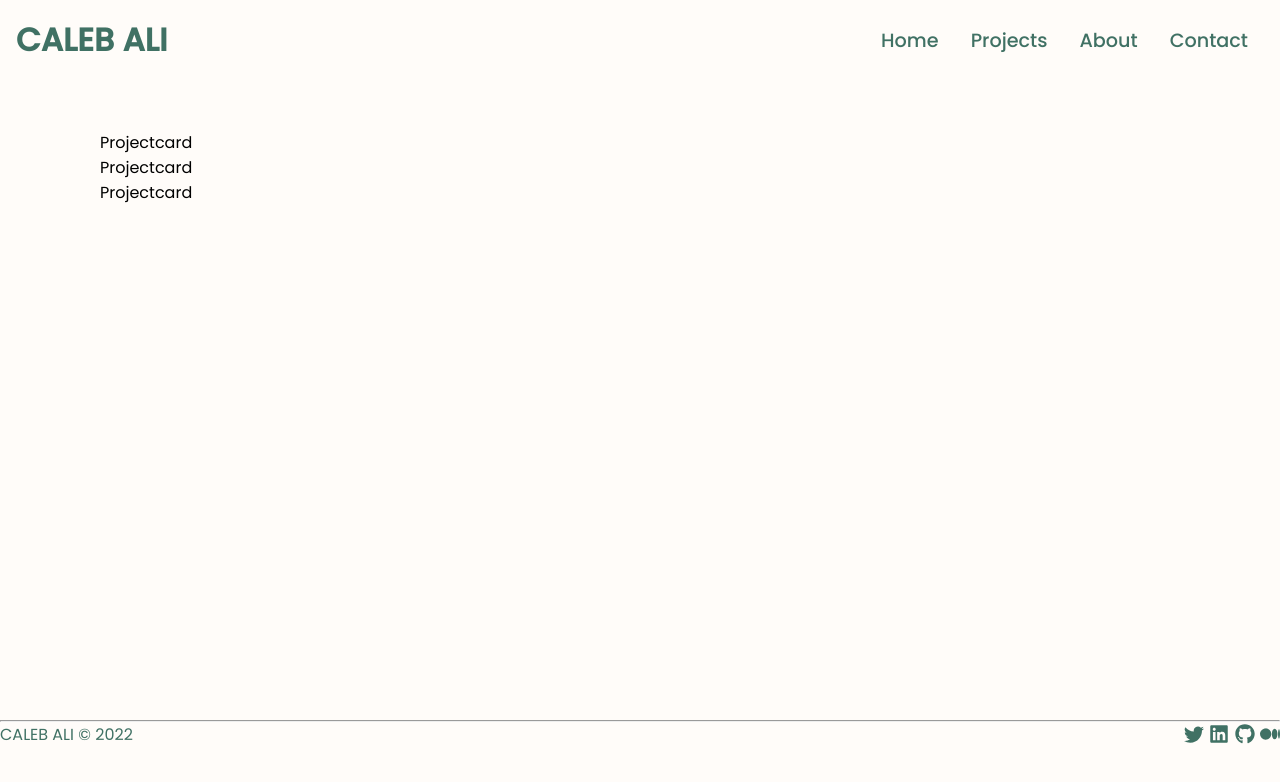
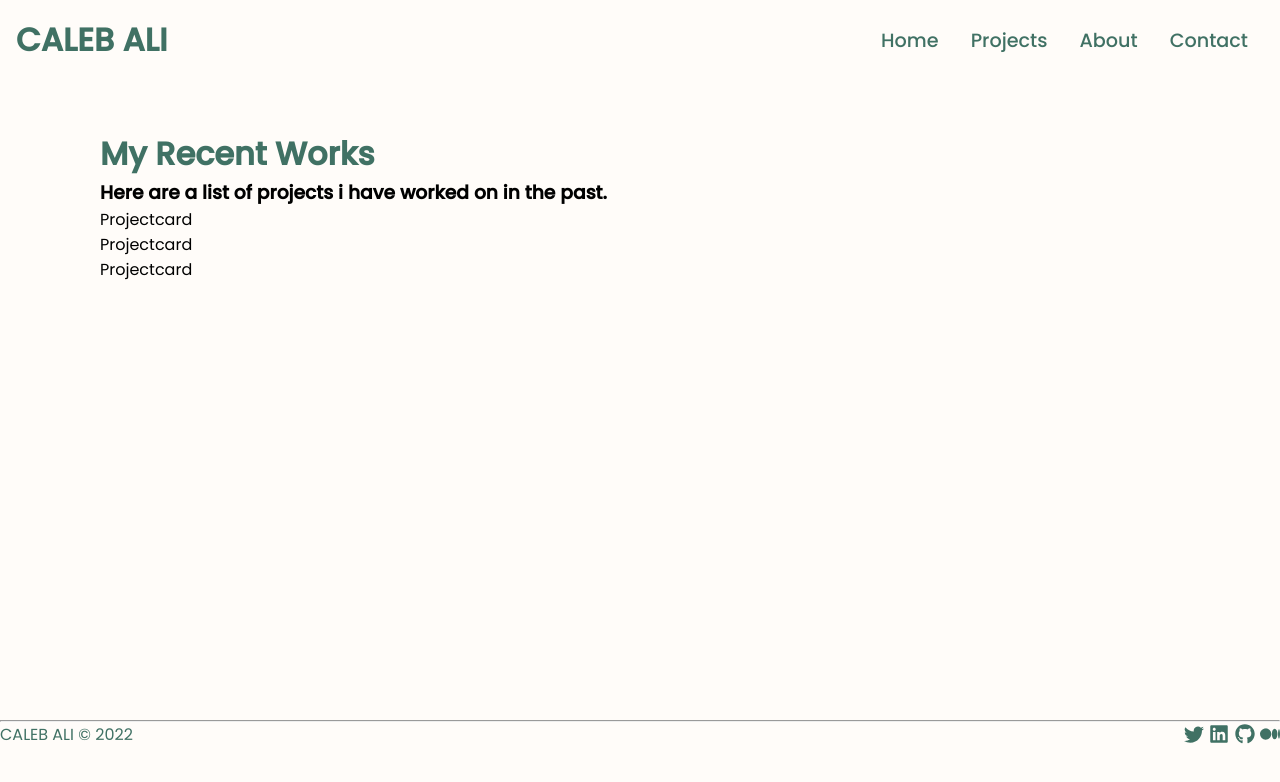
Before and after one commit to caleb-ali/myportfolio, a React (Create React App) app: page /project in a window 1280 px wide. Shown: the top 782 px of the page. Built offline with nearby package versions, Linux system fonts and the light colour scheme.

Commit message:
started project section

```diff
--- a/src/components/Projectlist.js
+++ b/src/components/Projectlist.js
@@ -7,6 +7,14 @@ import Projectcard from "./Projectcard";
 const Projectlist = () => {
   return (
     <div className="pl">
+
+      <h1>
+        My Recent Works
+      </h1>
+
+      <h3>
+        Here are a list of projects i have worked on in the past.
+      </h3>
       <div className="pl-list">
         <Projectcard />
         <Projectcard />
```
